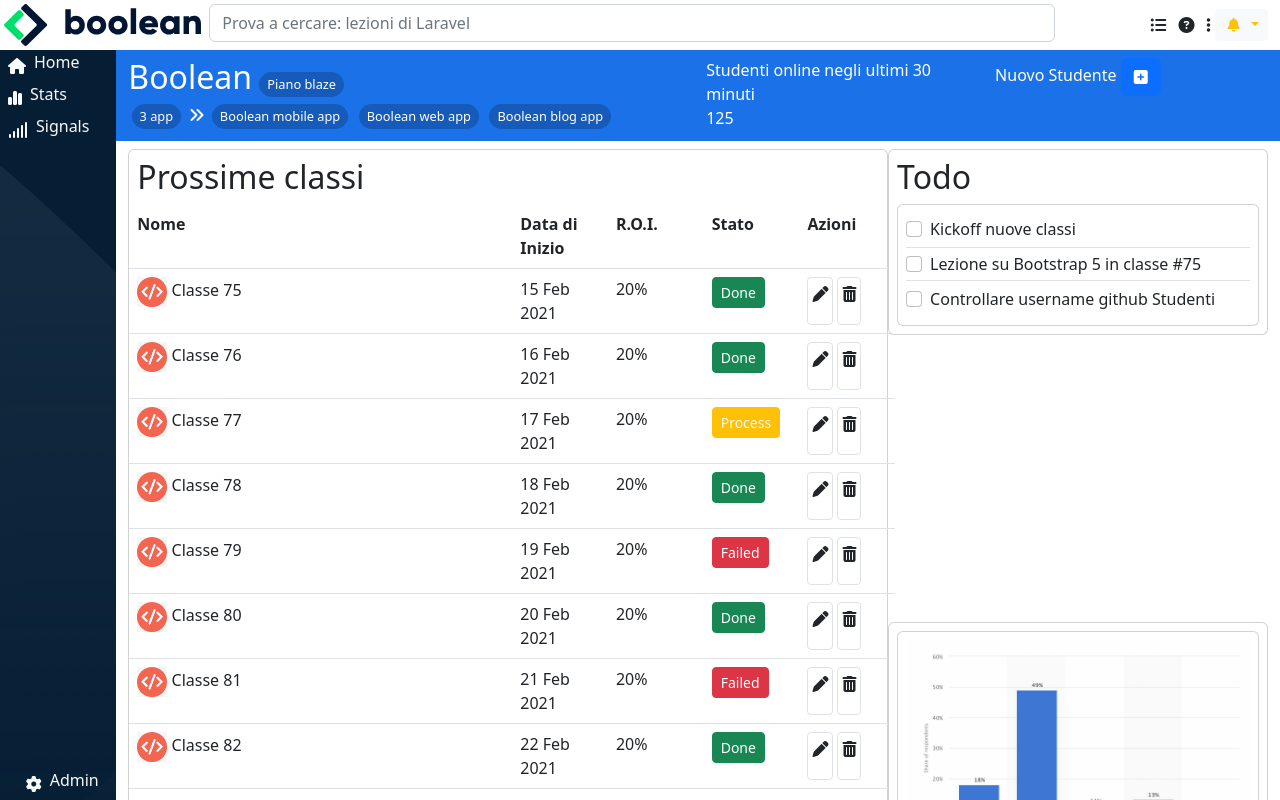
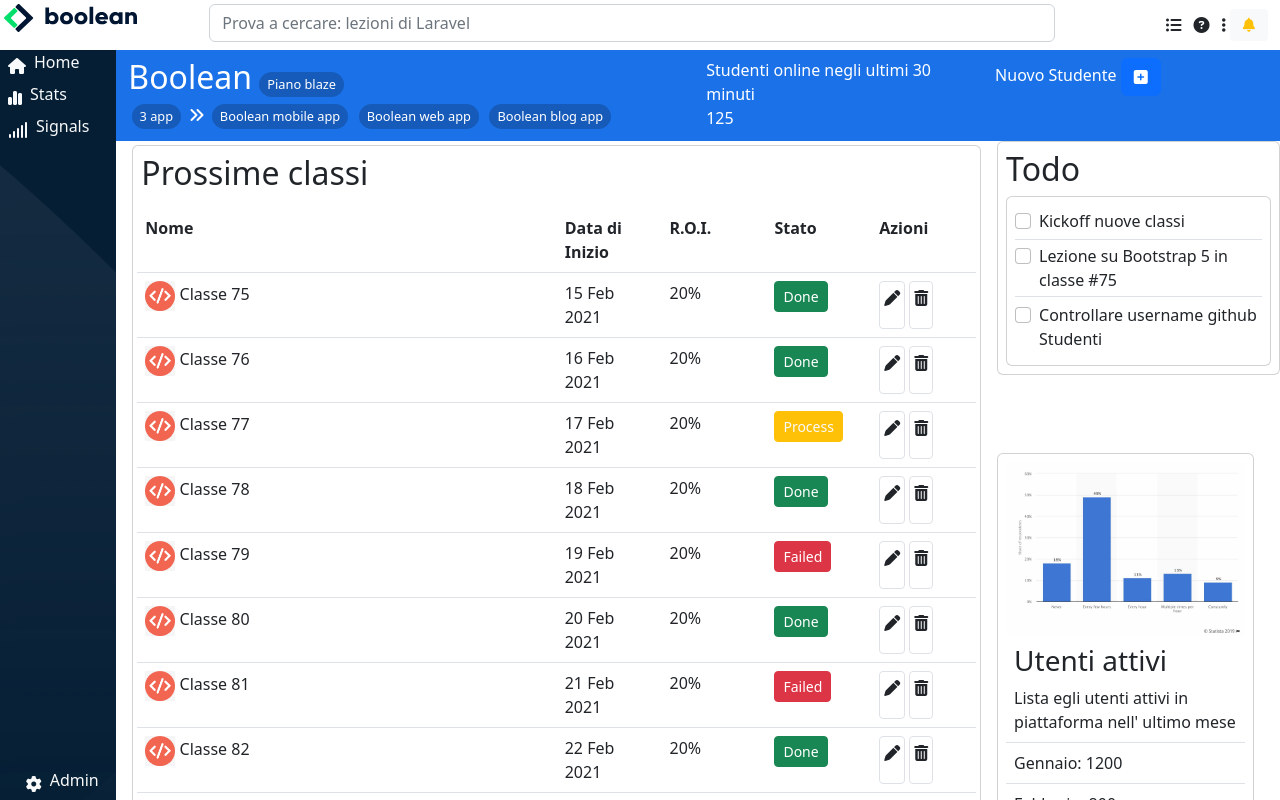
Before and after one commit to Al-Giovinetti/html-css-bootstrap-dashboard, a plain HTML site: page index.html in a window 1280 px wide. Drawn offline with nearby package versions, Linux system fonts and the light colour scheme.

Commit message:
Correzioni al layout e al logo

```diff
--- a/css/style.css
+++ b/css/style.css
@@ -22,11 +22,6 @@ main>div>div{
     height:calc(100vh - 50px); ;
 }
 
-
-
-header img{
-    width:100%;
-}
 
 table img{
     height: 30px;
@@ -54,11 +49,3 @@ main header{
 .my_bg-dark{
     background-color: #051E34;
 }
-
-@media screen and (min-width:1100px){
-    #lo-muovo-io{
-        position: relative;
-        bottom: 200px;
-    }
-
-}
--- a/index.html
+++ b/index.html
@@ -20,9 +20,9 @@
     <header class="my_header-top">
         <div class="container-fluid">
             <div class="row">
-                <div class="col p-1">
-                    <img src="img/mobile-logo.png" alt="Logo-mobile" class="d-lg-none">
-                    <img src="img/logo.svg" alt="Logo"  class=" d-none d-lg-block img-fluid">
+                <div class="col p-1 h-100">
+                    <img src="img/mobile-logo.png" alt="Logo-mobile" class="d-lg-none ">
+                    <img src="img/logo.svg" alt="Logo"  class=" d-none d-lg-block h-75 ">
                 </div>
                 <div class="col-8 p-1">
                     <input class="form-control me-2" type="search" placeholder= "Prova a cercare: lezioni di Laravel" aria-label="Search">
@@ -33,7 +33,7 @@
                         <i class="fa-solid fa-circle-question p-1"></i>
                         <i class="fa-solid fa-ellipsis-vertical p-1 "></i>
                     </div>
-                    <button class="btn btn-light dropdown-toggle btn-sm text-warning" type="button" data-bs-toggle="dropdown" aria-expanded="false">
+                    <button class="btn btn-light dropdown btn-sm text-warning" type="button" data-bs-toggle="dropdown" aria-expanded="false">
                         <i class="fa-solid fa-bell p-1"></i>
                     </button>
                     <ul class="dropdown-menu">
@@ -69,7 +69,7 @@
                 </div>
             </nav>
             <!-- Corpo centrale -->
-            <div class="p-0">
+            <div class="p-0 ">
                 <!-- header del main -->
                 <header class=" my_bg-lightblue pe-2">
                     <div class="container-fluid">
@@ -162,13 +162,15 @@
                         </div>
                     </div>
                 </header>
-                <div class="container-fluid">
-                <div class="d-flex flex-wrap">
+
+                <div class="container-fluid p-0 d-lg-flex">
+                <div class="row col-lg-9 m-1">
                 <!-- sezione tabella -->
-                <section class="py-2 col-12 col-lg-8 order-lg-1">
+                <section class=" col-12 mb-2">
                     <div class="card p-2">
                         <h2>Prossime classi</h2>
-                        <table class="table ms-1 ">
+                        <div class="p-2">
+                        <table class="table p-2 ">
                             <thead>
                             <tr class="row">
                                 <th scope="col" class="col-6">Nome</th>
@@ -333,10 +335,12 @@
                             </tr>
                             </tbody>
                         </table>
+                        </div>
                     </div>
                 </section>
                 <!-- Sezione F.A.Q. -->
-                <section class="card col-12 col-lg-8 order-md-3 ">
+                <section class="col-12 mb-2">
+                    <div class="card">
                     <h2 class="ps-2">F.A.Q.</h2>
                     <div class="border-top">
                         <!-- Domanda1 -->
@@ -370,10 +374,14 @@
                             </div>
                         </div>
                     </div>
+                    </div>
                 </section>
+                </div>
+
+                <div class="row col-lg">
                 <!-- Sezione Todo -->
-                <section class="py-2 col-12 col-lg-4 order-lg-2">
-                    <div class="container-fluid card p-2">
+                <section class=" col-12 mb-2 h-auto">
+                    <div class="card p-2">
                         <h2>Todo</h2>
                         <div class="card p-2">
                             <div class="form-check py-1">
@@ -398,10 +406,10 @@
                     </div>
                 </section>
                 <!-- sezione grafico -->
-                <section class="card p-2 col-12 col-lg-4 order-lg-4" id="lo-muovo-io">
-                    <div class="card">
+                <section class=" col-11 mb-2">
+                    <div class="card p-2">
                         <div class="my_graphic">
-                            <img src="img/stats.jpeg"  class="img-fluid p-2" alt="Graphic">
+                            <img src="img/stats.jpeg"  class="img-fluid" alt="Graphic">
                         </div>
                         <div class="border-bottom p-2">
                             <h3>Utenti attivi</h3>
```
